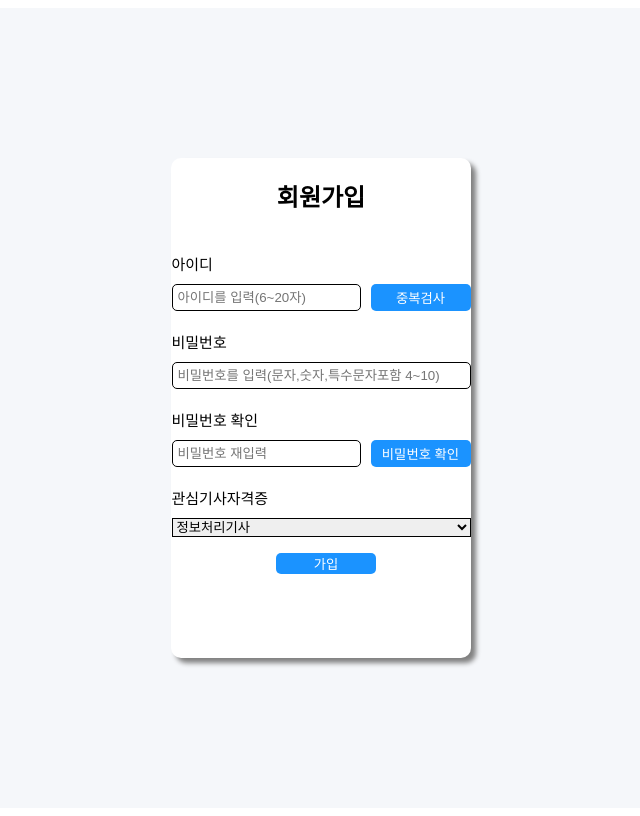
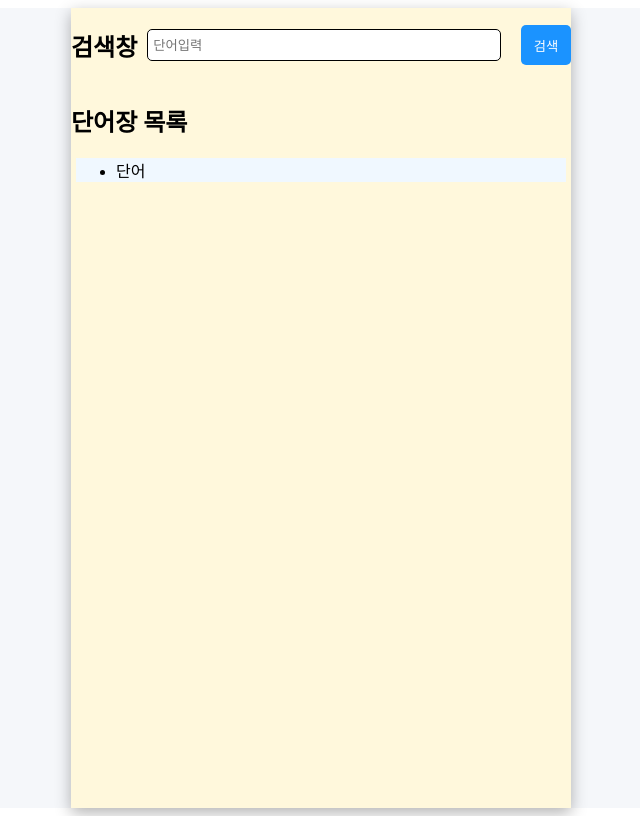
Before and after one commit to certificate-helper/FrontEnd, a React (Vite) app: page / in a window 1280 px wide. Shown: the whole page, without its empty margins (319-959 px from the left). Built offline with nearby package versions, Linux system fonts and the light colour scheme.

Commit message:
vocab, login, signup 추가

```diff
--- a/package.json
+++ b/package.json
@@ -12,7 +12,8 @@
   "dependencies": {
     "axios": "^1.7.2",
     "react": "^18.3.1",
-    "react-dom": "^18.3.1"
+    "react-dom": "^18.3.1",
+    "react-router-dom": "^6.25.1"
   },
   "devDependencies": {
     "@types/react": "^18.3.3",
--- a/src/App.jsx
+++ b/src/App.jsx
@@ -1,7 +1,8 @@
-import { useState, useRef } from "react";
+import { useState, useRef, Route, Routes } from "react";
 import "./App.css";
 import SignUp from "./signup/Signup";
-
+import Vocab from "./vocabulary/Vocab";
+import Header from "./component/Header";
 const idData = [
   {
     num: 0,
@@ -25,7 +26,13 @@ function App() {
 
   return (
     <div className="App">
-      <SignUp onCreate={onCreate} idData={idData} />
+      <Vocab />
+      {/* <SignUp onCreate={onCreate} idData={idData} /> */}
+
+      {/* <Routes>
+        <Route path="/" element={<Login />} />
+        <Route path="/signup" element={<SignUp />} />
+      </Routes> */}
     </div>
   );
 }
--- /dev/null
+++ b/src/component/Header.jsx
@@ -0,0 +1,8 @@
+const Header = () => {
+  return (
+    <div>
+      <h1>Certificate Helper</h1>
+    </div>
+  );
+};
+export default Header;
--- /dev/null
+++ b/src/vocabulary/Modal.css
@@ -0,0 +1,31 @@
+.modal {
+  display: flex;
+  flex-direction: column;
+  background: lightgray;
+  padding: 20px;
+  border-radius: 8px;
+  max-width: 500px;
+  height: 50%;
+  box-shadow: 0 5px 15px rgba(0, 0, 0, 0.3);
+  z-index: 1001;
+}
+.definition {
+  display: flex;
+  flex-direction: column;
+  align-items: flex-end;
+}
+.vocab_def {
+  width: 500px;
+  height: 100px;
+  background-color: white;
+}
+button {
+  width: 50px;
+  height: 40px;
+  margin-left: 10px;
+  border: none;
+  background-color: rgb(27, 147, 255);
+  color: white;
+  border-radius: 5px;
+  cursor: pointer;
+}
--- /dev/null
+++ b/src/vocabulary/Modal.jsx
@@ -0,0 +1,20 @@
+import "./Modal.css";
+const Modal = ({ show, onClose ,text}) => {
+  if (!show) {
+    return null;
+  }
+  return (
+    <div className="modal">
+      <h2>단어</h2>
+      <div className="definition">
+        <div className="vocab_def">
+            단어
+        </div>
+        <button className="close_btn" onClick={onClose}>
+          닫기
+        </button>
+      </div>
+    </div>
+  );
+};
+export default Modal;
--- /dev/null
+++ b/src/vocabulary/Vocab.css
@@ -0,0 +1,41 @@
+.main_vocab {
+  display: flex;
+  flex-direction: column;
+  min-width: 500px;
+  height: 100vh;
+  background-color: cornsilk;
+  box-shadow: 0 5px 15px rgba(0, 0, 0, 0.3);
+}
+.vocab_search {
+  display: flex;
+  justify-content: center;
+  align-items: center;
+  gap: 10px;
+}
+.vocab_search input {
+  flex: 1;
+  height: 20px;
+}
+.vocab_list {
+  flex: 3;
+  /* background-color: cadetblue; */
+}
+.vocab_list ul {
+  display: flex;
+  flex-direction: column;
+  justify-content: center;
+  background-color: aliceblue;
+  margin-left: 5px;
+  width: 450px;
+  height: auto;
+}
+button {
+  width: 50px;
+  height: 40px;
+  margin-left: 10px;
+  border: none;
+  background-color: rgb(27, 147, 255);
+  color: white;
+  border-radius: 5px;
+  cursor: pointer;
+}
--- /dev/null
+++ b/src/vocabulary/Vocab.jsx
@@ -0,0 +1,30 @@
+import "./Vocab.css";
+import Header from "../component/Header";
+import { useState } from "react";
+import Modal from "./Modal";
+
+const Vocab = () => {
+  const [showModal, setShowModel] = useState(false);
+
+  const toggleModal = () => {
+    setShowModel(!showModal);
+  };
+  return (
+    <div className="main_vocab">
+      <div className="vocab_search">
+        <h2>검색창</h2>
+        <input type="text" placeholder="단어입력" />
+        <button onClick={toggleModal}>검색</button>
+      </div>
+      <Modal show={showModal} onClose={toggleModal} />
+      <div className="vocab_list">
+        <h2>단어장 목록</h2>
+        <ul>
+          <li>단어</li>
+        </ul>
+      </div>
+    </div>
+  );
+};
+
+export default Vocab;
```
Also changed, not shown: src/component/Header.css (added), src/login/Login.css (renamed from src/component/Login.css), src/login/Login.jsx (renamed from src/component/Login.jsx), 1 other file (tests, documents, lock files or other folders).
